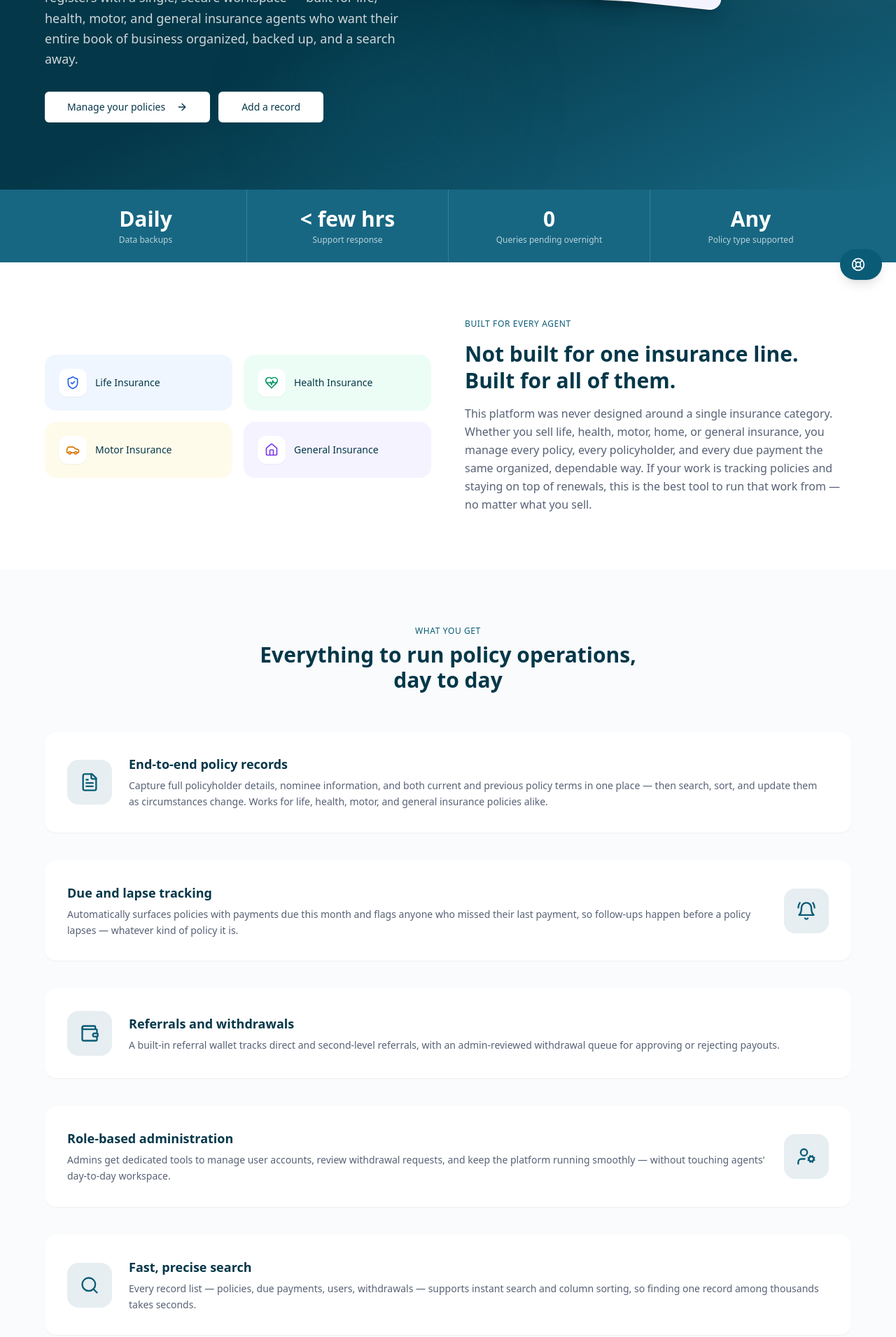
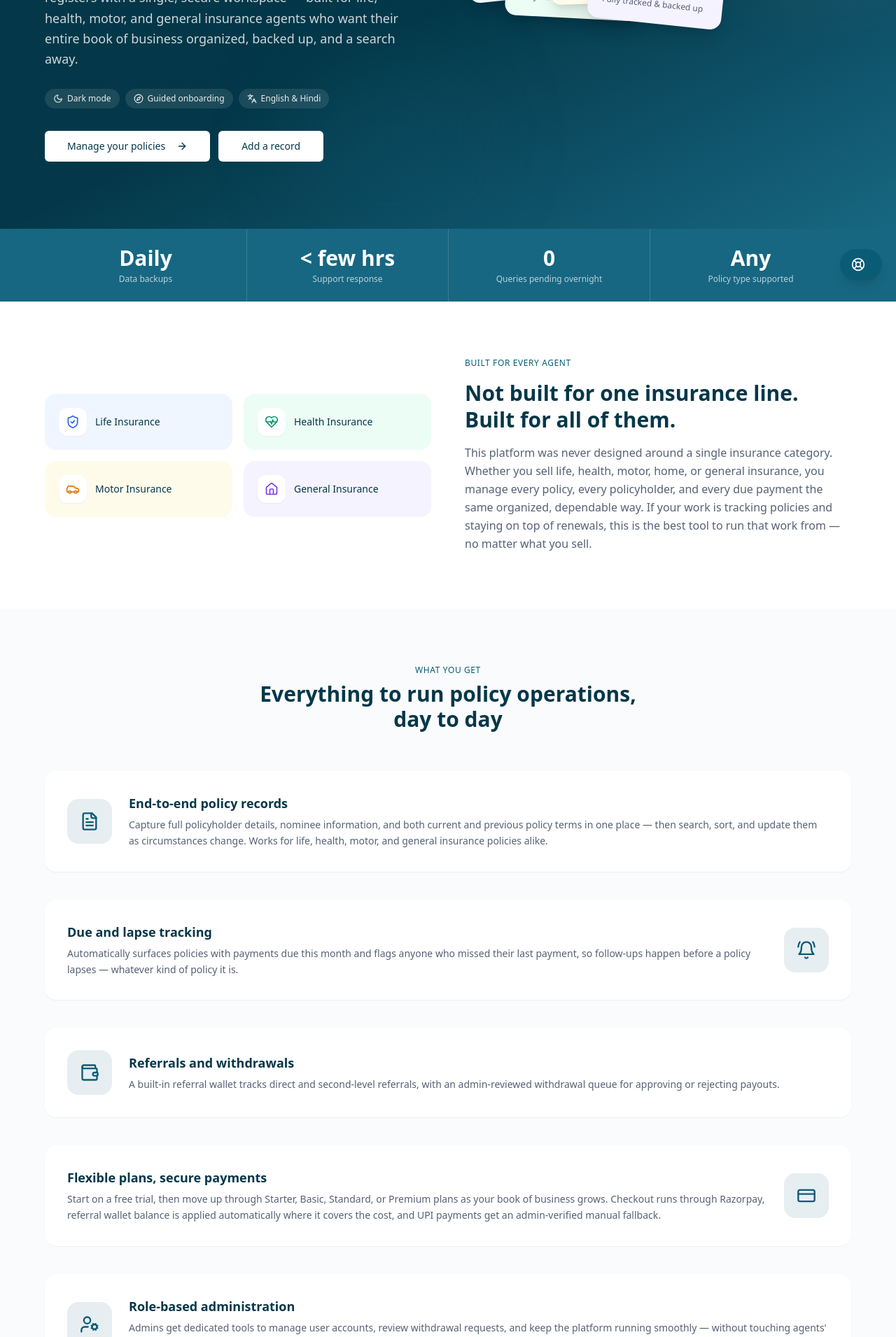
Before and after one commit to technicalmastersp/LIC-Agent-Dairy, a React (Vite) app: page /about in a window 1280 px wide. Shown: the part 380-2291 px from the top of the page at 70% size. Built offline with nearby package versions, Linux system fonts and the light colour scheme.

Commit message:
feat(frontend): refresh About page with calculators, LIC Info Hub, subscription plans, dark mode/onboarding highlights

```diff
--- a/src/pages/About.tsx
+++ b/src/pages/About.tsx
@@ -29,6 +29,11 @@ import {
   Sparkles,
   ArrowRight,
   Quote,
+  CreditCard,
+  Calculator,
+  BookOpenText,
+  Moon,
+  Compass,
 } from "lucide-react";
 import siteConfig from "@/config/siteConfig";
 
@@ -69,6 +74,12 @@ const About = () => {
         "A built-in referral wallet tracks direct and second-level referrals, with an admin-reviewed withdrawal queue for approving or rejecting payouts.",
     },
     {
+      icon: CreditCard,
+      title: "Flexible plans, secure payments",
+      description:
+        "Start on a free trial, then move up through Starter, Basic, Standard, or Premium plans as your book of business grows. Checkout runs through Razorpay, referral wallet balance is applied automatically where it covers the cost, and UPI payments get an admin-verified manual fallback.",
+    },
+    {
       icon: UserCog,
       title: "Role-based administration",
       description:
@@ -86,6 +97,16 @@ const About = () => {
       description:
         "Full English and Hindi support, Indian date formatting, and terminology that matches how policies are actually discussed in the field.",
     },
+  ];
+
+  const freeTools = [
+    { to: "/tools/age-calculator", icon: Calculator, title: "Age Calculator", accent: "text-blue-600 dark:text-blue-400", bg: "bg-blue-50 dark:bg-blue-950/40" },
+    { to: "/tools/sip-calculator", icon: Calculator, title: "SIP Calculator", accent: "text-violet-600 dark:text-violet-400", bg: "bg-violet-50 dark:bg-violet-950/40" },
+    { to: "/tools/income-tax-calculator", icon: Calculator, title: "Income Tax Calculator", accent: "text-amber-600 dark:text-amber-400", bg: "bg-amber-50 dark:bg-amber-950/40" },
+    { to: "/tools/home-loan-emi-calculator", icon: Calculator, title: "Home Loan EMI Calculator", accent: "text-emerald-600 dark:text-emerald-400", bg: "bg-emerald-50 dark:bg-emerald-950/40" },
+    { to: "/tools/term-insurance-calculator", icon: Calculator, title: "Term Insurance Calculator", accent: "text-rose-600 dark:text-rose-400", bg: "bg-rose-50 dark:bg-rose-950/40" },
+    { to: "/tools/inflation-calculator", icon: Calculator, title: "Inflation Calculator", accent: "text-cyan-600 dark:text-cyan-400", bg: "bg-cyan-50 dark:bg-cyan-950/40" },
+    { to: "/lic-info-hub", icon: BookOpenText, title: "LIC Info Hub", accent: "text-primary", bg: "bg-primary/10" },
   ];
 
   return (
@@ -121,6 +142,21 @@ const About = () => {
                   workspace — built for life, health, motor, and general insurance agents who want
                   their entire book of business organized, backed up, and a search away.
                 </p>
+                <div className="flex flex-wrap gap-2 pt-1">
+                  {[
+                    { icon: Moon, label: "Dark mode" },
+                    { icon: Compass, label: "Guided onboarding" },
+                    { icon: Languages, label: "English & Hindi" },
+                  ].map(({ icon: Icon, label }) => (
+                    <span
+                      key={label}
+                      className="inline-flex items-center gap-1.5 text-xs font-medium bg-white/10 text-primary-foreground/90 px-3 py-1.5 rounded-full backdrop-blur-sm"
+                    >
+                      <Icon className="w-3.5 h-3.5" />
+                      {label}
+                    </span>
+                  ))}
+                </div>
                 <div className="flex flex-wrap gap-3 pt-2">
                   <Link to="/view-records">
                     <Button size="lg" className="bg-white text-[hsl(195,90%,15%)] hover:bg-white/90 font-medium">
@@ -242,6 +278,37 @@ const About = () => {
           </div>
         </section>
 
+        {/* ══════════ FREE TOOLS — calculators + LIC Info Hub grid ══════════ */}
+        <section className="bg-background py-16 md:py-20">
+          <div className="container mx-auto px-4">
+            <div className="max-w-6xl mx-auto">
+              <div className="text-center max-w-xl mx-auto mb-12">
+                <p className="text-xs font-medium uppercase tracking-wider text-primary mb-2">Beyond record-keeping</p>
+                <h2 className="text-3xl font-bold text-form-header">Free tools, built right in</h2>
+                <p className="text-muted-foreground mt-3 leading-relaxed">
+                  Six financial calculators agents actually need day to day, plus a searchable glossary
+                  of LIC terms — no separate app, no sign-up wall.
+                </p>
+              </div>
+
+              <div className="grid grid-cols-2 sm:grid-cols-3 lg:grid-cols-4 gap-4">
+                {freeTools.map(({ to, icon: Icon, title, accent, bg }) => (
+                  <Link
+                    key={to}
+                    to={to}
+                    className="group flex flex-col items-center text-center gap-3 rounded-2xl border border-border p-5 hover:border-primary/40 hover:shadow-md transition-all"
+                  >
+                    <div className={`w-12 h-12 rounded-xl ${bg} flex items-center justify-center shrink-0 group-hover:scale-105 transition-transform`}>
+                      <Icon className={`w-5 h-5 ${accent}`} />
+                    </div>
+                    <span className="text-sm font-medium text-form-header leading-snug">{title}</span>
+                  </Link>
+                ))}
+              </div>
+            </div>
+          </div>
+        </section>
+
         {/* ══════════ DATA PROTECTION — dark panel, icon medallions ══════════ */}
         <section className="bg-form-header text-primary-foreground py-16 md:py-20 relative overflow-hidden">
           <div className="absolute top-0 right-0 w-80 h-80 rounded-full bg-primary/10 blur-3xl" />
@@ -269,7 +336,7 @@ const About = () => {
                     icon: Lock,
                     title: "Locked down by default",
                     description:
-                      "Every account is authenticated before it can see a single record. Sensitive fields like Aadhaar, PAN, and bank details are only ever visible to the agent who owns them, or an admin acting within their role.",
+                      "Every account is authenticated before it can see a single record. Sensitive fields like Aadhaar, PAN, and bank details are only ever visible to the agent who owns them, or an admin acting within their role. You can also review your own activity log and sign out any active session yourself, any time.",
                   },
                   {
                     icon: CloudCog,
```
